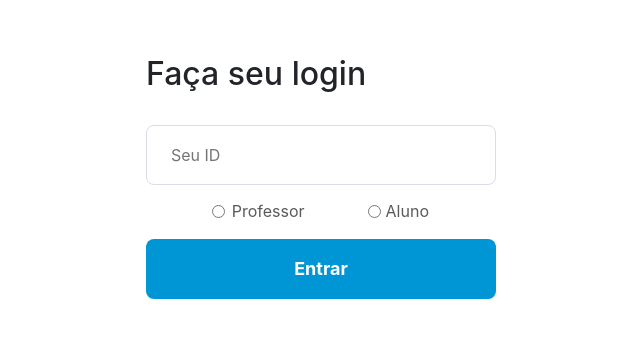
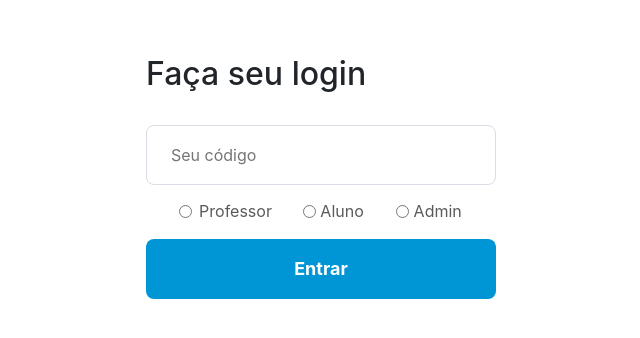
Before and after one commit to guerra08/t1-projarq, a React (Create React App) app in the folder client/: page / in a window 1280 px wide. Shown: the part 264-602 px from the top of the page, without its empty margins (304-944 px from the left). Built offline with nearby package versions, Linux system fonts and the light colour scheme.

Commit message:
Starting to build login

```diff
--- a/client/src/pages/Login/index.js
+++ b/client/src/pages/Login/index.js
@@ -1,29 +1,36 @@
 import React, { useState } from 'react'
-// import { Link, useHistory } from 'react-router-dom'
+import { Link, useHistory } from 'react-router-dom'
 import { FiLogIn } from 'react-icons/fi'
 
-// import api from '../../services/api'
+import api from '../../services/api'
 
 import './styles.css'
 
 export default function Login() {
-  const [id, setId] = useState('')
+  const [code, setCode] = useState('')
   const [userType, setUserType] = useState('')
-  // const history = useHistory()
+  const history = useHistory()
 
   async function handleLogin(e) {
     e.preventDefault()
-
-    // try {
-    //   const response = await api.post('sessions', { id, userType })
-
-    //   localStorage.setItem('userId', id)
-    //   localStorage.setItem('userName', response.data.name)
-
-    //   history.push('/anotherpage')
-    // } catch (err) {
-    //   alert('Falha no login, tente novamente.')
-    // }
+    try {
+      const res = await api.post(`/${userType}/login`, { code })
+      localStorage.setItem('userId', `${res.data.id}`)
+      localStorage.setItem('userType', `${userType}`)
+      localStorage.setItem('name', `${res.data.name}`)
+      if(userType === 'students'){
+        history.push('/create')
+      }
+      else if(userType === 'professors'){
+        history.push('/evaluate')
+      }
+      else if(userType === 'admin'){
+        //Admin routes
+      }
+    } catch (error) {
+      console.log(error)
+      alert('Falha no logon, tente novamente!')
+    }
   }
 
   async function setUser(e) {
@@ -38,19 +45,23 @@ export default function Login() {
 
           <input
             className="input"
-            placeholder="Seu ID"
-            value={id}
-            onChange={(e) => setId(e.target.value)}
+            placeholder="Seu código"
+            value={code}
+            onChange={(e) => setCode(e.target.value)}
           />
 
           <div className="option" onChange={(e) => setUser(e)}>
-            <div className="professor">
-              <input type="radio" value="professor" name="option" />
+            <div className="professors">
+              <input type="radio" value="professors" name="option" />
               <p className="color">Professor</p>
             </div>
-            <div className="student">
-              <input type="radio" value="student" name="option" />
+            <div className="students">
+              <input type="radio" value="students" name="option" />
               <p className="color">Aluno</p>
+            </div>
+            <div className="admins">
+              <input type="radio" value="admins" name="option" />
+              <p className="color">Admin</p>
             </div>
           </div>
 
--- a/client/src/pages/Login/styles.css
+++ b/client/src/pages/Login/styles.css
@@ -55,13 +55,13 @@
     margin-top: 4%;
   }
 
-  .professor, .student {
+  .professors, .students, .admins {
     display: flex;
     align-items: center;
     justify-content: center;
   }
 
-  .professor input, .student input {
+  .professors input, .students input, .admins input {
     margin-right: 8%;
 
   }
```
